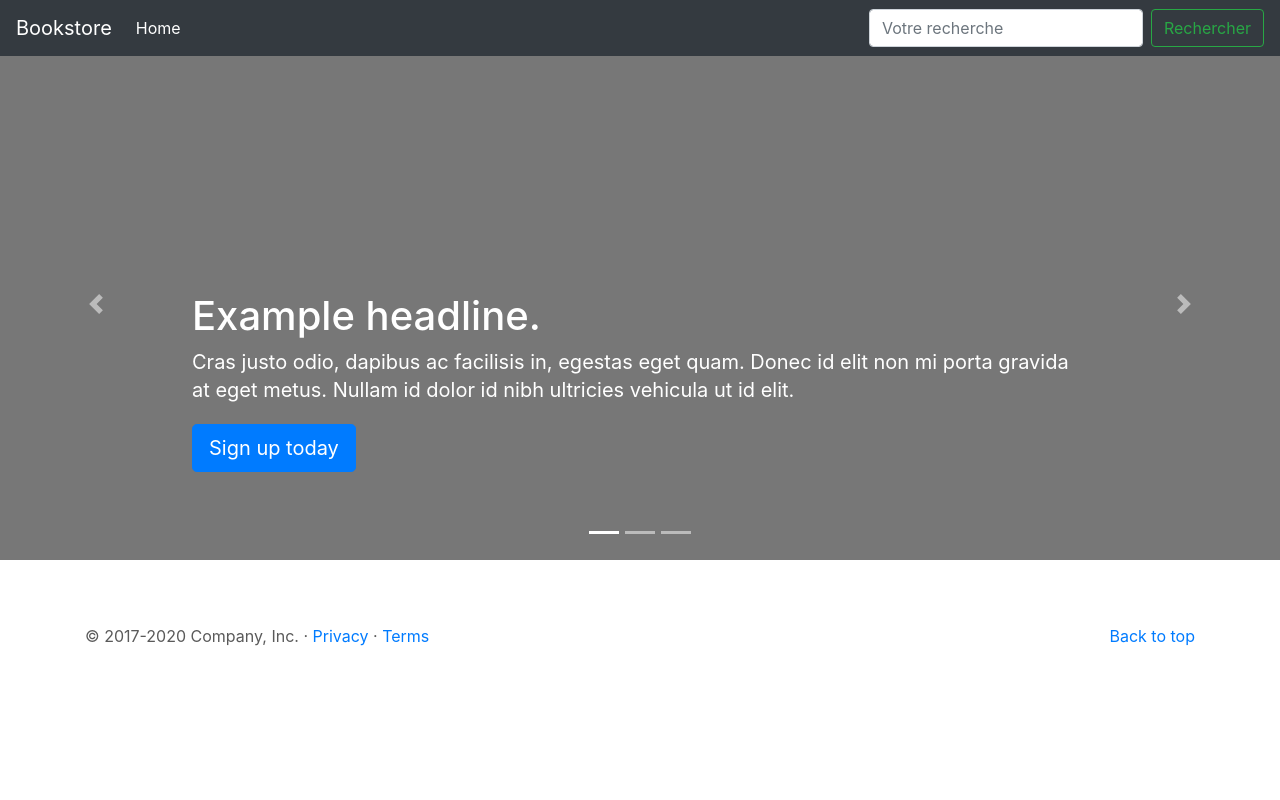
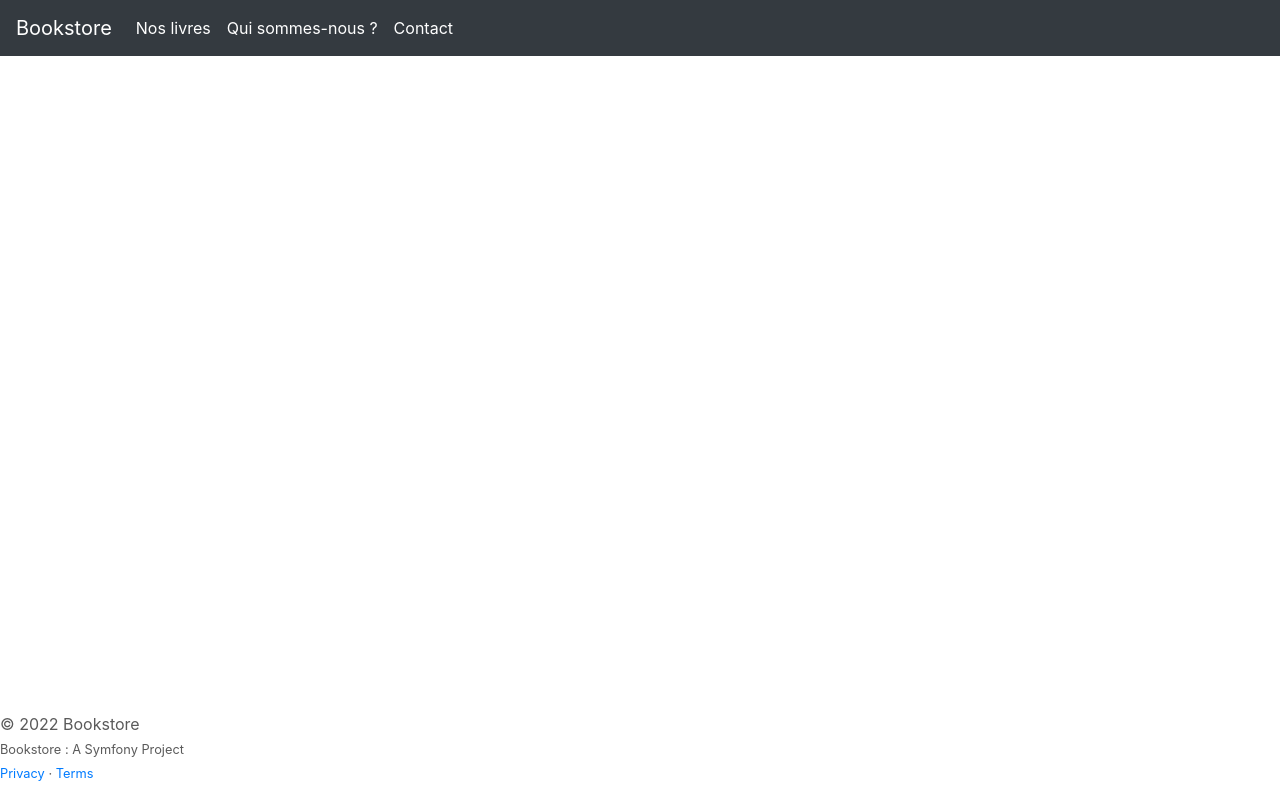
Before and after one commit to assimdll17/bookstore, a Symfony app: template templates/base.html.twig in a window 1280 px wide. Run offline with Twig, Linux system fonts and the light colour scheme; the template is opened without the code that fills it, so the values that code supplies are empty; some libraries are stand-ins or nearby versions.

Commit message:
commit message

```diff
--- a/templates/accueil/index.html.twig
+++ b/templates/accueil/index.html.twig
@@ -5,10 +5,10 @@
 
         <h3>Filtrer</h3>
         <div class="mb-3">
-        {{ form(form) }}
+        {{ form(formGenre) }}
         </div>
         <div>
-            {{ form(form2) }}
+            {{ form(formAuteur) }}
         </div>
     </div>
 
@@ -16,7 +16,7 @@
  <h1>Nos livres</h1>
   <div class="row mt-2" >
 {% for livre in livres %}
-  <div class="col-md-4">
+  <div class="col-md-4 mt-4">
      <div class="livre-items">
        <h5>ISBN : {{ livre.isbn }}</h5>
        <h5>Titre : {{ livre.titre }}</h5>
--- a/templates/base.html.twig
+++ b/templates/base.html.twig
@@ -3,18 +3,19 @@
 <head>
     <meta charset="utf-8">
     <meta name="viewport" content="width=device-width, initial-scale=1, shrink-to-fit=no">
-    <meta name="description" content="">
+    <meta name="description" content="La boutique qui vend uniquement du made in France.">
     <meta name="author" content="Mark Otto, Jacob Thornton, and Bootstrap contributors">
     <meta name="generator" content="Jekyll v4.1.1">
-    <link rel="icon" type="image/png" sizes="16x16" href="https://www.1formatik.com/images/favicon/favicon-16x16.png">
-    <title>{% block title %} Bookstore {% endblock %}</title>
+    <title>{% block title %}Bookstore|Symfony{% endblock %}</title>
 
     <!-- Bootstrap core CSS -->
     <link href="{{ asset('assets/css/bootstrap.min.css') }}" rel="stylesheet">
-
+    <link rel="stylesheet" href="{{ asset('assets/css/boutiquefrancaise.css') }}">
+    {% block javascript %}
+    {% endblock %}
     <style>
         .bd-placeholder-img {
-            font-size: 0.5rem;
+            font-size: 1.125rem;
             text-anchor: middle;
             -webkit-user-select: none;
             -moz-user-select: none;
@@ -22,9 +23,9 @@
             user-select: none;
         }
 
-        @media (min-width: 100px) {
+        @media (min-width: 768px) {
             .bd-placeholder-img-lg {
-                font-size: 2.5rem;
+                font-size: 3.5rem;
             }
         }
     </style>
@@ -34,64 +35,48 @@
 <body>
 <header>
     <nav class="navbar navbar-expand-md navbar-dark fixed-top bg-dark">
-        <a class="navbar-brand" href="#">Bookstore</a>
+        <a class="navbar-brand" href="{{ path('accueil') }}">Bookstore</a>
         <button class="navbar-toggler" type="button" data-toggle="collapse" data-target="#navbarCollapse" aria-controls="navbarCollapse" aria-expanded="false" aria-label="Toggle navigation">
             <span class="navbar-toggler-icon"></span>
         </button>
         <div class="collapse navbar-collapse" id="navbarCollapse">
             <ul class="navbar-nav mr-auto">
                 <li class="nav-item active">
-                    <a class="nav-link" href="#">Home <span class="sr-only">(current)</span></a>
+                    <a class="nav-link" href="#">Nos livres</a>
                 </li>
+                <li class="nav-item active">
+                    <a class="nav-link" href="#">Qui sommes-nous ?</a>
+                </li>
+                <li class="nav-item active">
+                    <a class="nav-link" href="#">Contact</a>
+                </li>
+            </ul>
 
-            </ul>
-            <form class="form-inline mt-2 mt-md-0">
-                <input class="form-control mr-sm-2" type="text" placeholder="Votre recherche" aria-label="Search">
-                <button class="btn btn-outline-success my-2 my-sm-0" type="submit">Rechercher</button>
-            </form>
         </div>
     </nav>
 </header>
 
-<main role="main" >
+<main role="main">
 
+    {% if block('carousel') is defined %}
         <div id="myCarousel" class="carousel slide" data-ride="carousel">
             <ol class="carousel-indicators">
-            <li data-target="#myCarousel" data-slide-to="0" class="active"></li>
-            <li data-target="#myCarousel" data-slide-to="1"></li>
-            <li data-target="#myCarousel" data-slide-to="2"></li>
+                {% for key,header in headers %}
+                    <li data-target="#myCarousel" data-slide-to="{{ key }}" {% if key == 0 %}class="active"{% endif %}></li>
+                {% endfor %}
             </ol>
             <div class="carousel-inner">
-            <div class="carousel-item active">
-                <svg class="bd-placeholder-img" width="100%" height="100%" xmlns="http://www.w3.org/2000/svg" preserveAspectRatio="xMidYMid slice" focusable="false" role="img"><rect width="100%" height="100%" fill="#777"/></svg>
+                {% for key,header in headers %}
+                    <div class="carousel-item {% if key == 0 %}active{% endif %}" style="background: url('/uploads/{{ header.illustration }}');background-size:cover;">
                         <div class="container">
                             <div class="carousel-caption text-left">
-                        <h1>Example headline.</h1>
-                        <p>Cras justo odio, dapibus ac facilisis in, egestas eget quam. Donec id elit non mi porta gravida at eget metus. Nullam id dolor id nibh ultricies vehicula ut id elit.</p>
-                        <p><a class="btn btn-lg btn-primary" href="#" role="button">Sign up today</a></p>
+                                <h1>{{ header.title }}</h1>
+                                <p>{{ header.content }}</p>
+                                <p><a class="btn btn-lg btn-info" href="{{ header.btnUrl }}" role="button">{{ header.btnTitle }}</a></p>
                             </div>
                         </div>
                     </div>
-            <div class="carousel-item">
-                <svg class="bd-placeholder-img" width="100%" height="100%" xmlns="http://www.w3.org/2000/svg" preserveAspectRatio="xMidYMid slice" focusable="false" role="img"><rect width="100%" height="100%" fill="#777"/></svg>
-                <div class="container">
-                    <div class="carousel-caption">
-                        <h1>Another example headline.</h1>
-                        <p>Cras justo odio, dapibus ac facilisis in, egestas eget quam. Donec id elit non mi porta gravida at eget metus. Nullam id dolor id nibh ultricies vehicula ut id elit.</p>
-                        <p><a class="btn btn-lg btn-primary" href="#" role="button">Learn more</a></p>
-                    </div>
-                </div>
-            </div>
-            <div class="carousel-item">
-                <svg class="bd-placeholder-img" width="100%" height="100%" xmlns="http://www.w3.org/2000/svg" preserveAspectRatio="xMidYMid slice" focusable="false" role="img"><rect width="100%" height="100%" fill="#777"/></svg>
-                <div class="container">
-                    <div class="carousel-caption text-right">
-                        <h1>One more for good measure.</h1>
-                        <p>Cras justo odio, dapibus ac facilisis in, egestas eget quam. Donec id elit non mi porta gravida at eget metus. Nullam id dolor id nibh ultricies vehicula ut id elit.</p>
-                        <p><a class="btn btn-lg btn-primary" href="#" role="button">Browse gallery</a></p>
-                    </div>
-                </div>
-            </div>
+                {% endfor %}
             </div>
             <a class="carousel-control-prev" href="#myCarousel" role="button" data-slide="prev">
                 <span class="carousel-control-prev-icon" aria-hidden="true"></span>
@@ -102,13 +87,13 @@
                 <span class="sr-only">Next</span>
             </a>
         </div>
-
+    {% endif %}
 
     <!-- Marketing messaging and featurettes
     ================================================== -->
     <!-- Wrap the rest of the page in another container to center all the content. -->
 
-    <div class="container marketing">
+    <div class="container marketing {% if block('carousel') is not defined %}mt-5{% endif %}">
 
         {% block content %}
         {% endblock %}
@@ -116,12 +101,30 @@
     </div><!-- /.container -->
 
     <!-- FOOTER -->
-    <footer class="container">
-        <p class="float-right"><a href="#">Back to top</a></p>
-        <p>&copy; 2017-2020 Company, Inc. &middot; <a href="#">Privacy</a> &middot; <a href="#">Terms</a></p>
+    <footer class="footer-custom">
+        <p>
+            &copy; 2022 Bookstore<br/>
+            <small>Bookstore : A Symfony Project<br/>
+                <a href="#">Privacy</a> &middot; <a href="#">Terms</a></small>
+        </p>
     </footer>
 </main>
 <script src="https://code.jquery.com/jquery-3.5.1.slim.min.js"></script>
 <script src="{{ asset('assets/js/bootstrap.bundle.js') }}"></script>
+<script type="text/javascript">
+
+    function placeFooter() {
+        if( $(document.body).height() < $(window).height() ) {
+            $("footer").css({position: "fixed", bottom:"0px"});
+        } else {
+            $("footer").css({position: ""});
+        }
+    }
+
+    placeFooter();
+
+</script>
 </body>
+{% block script %}
+{% endblock %}
 </html>
```
Also changed, not shown: src/Classe/Search.php (added, +24 -0 lines), src/Controller/AccueilController.php (+22 -6 lines), src/Entity/User.php (+45 -0 lines), src/Form/SearchAuteurType.php (+9 -1 lines), src/Form/SearchGenreType.php (+9 -1 lines), src/Repository/LivreRepository.php (+39 -0 lines). Lines whose indentation alone changed are shown as unchanged.
